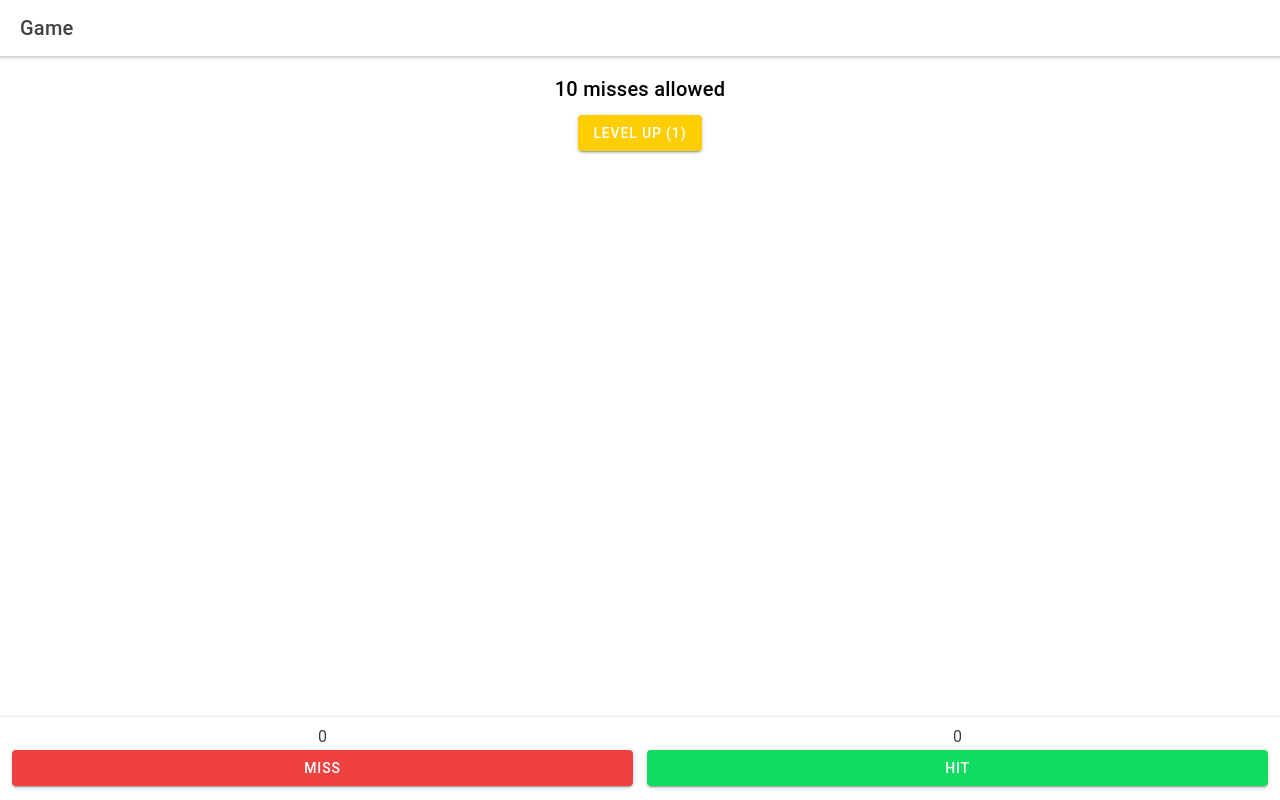
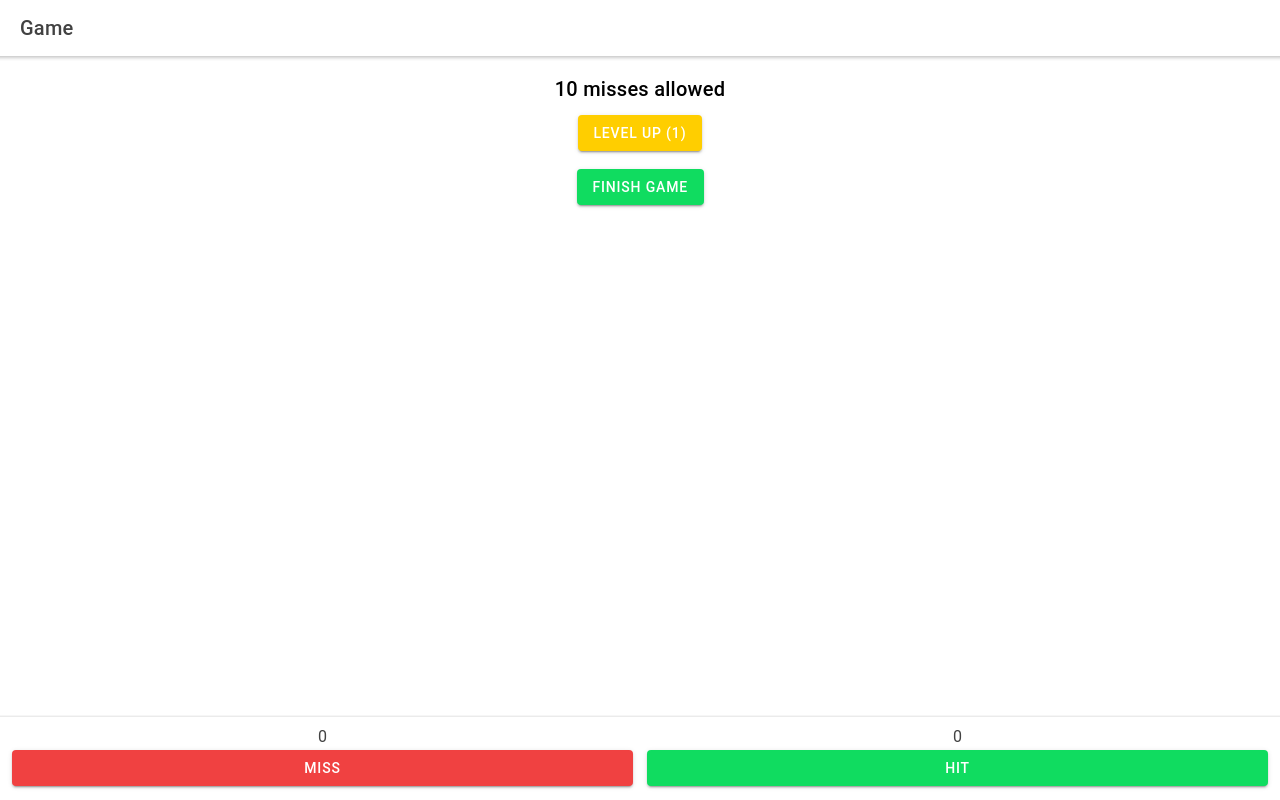
Before and after one commit to zivoradmilekic/office-basket, a React (Create React App) app: page /game in a window 1280 px wide. Built offline with nearby package versions, Linux system fonts and the light colour scheme.

Commit message:
Added Finish game optiion

```diff
--- a/src/pages/Game.tsx
+++ b/src/pages/Game.tsx
@@ -55,6 +55,21 @@ const Game: React.FC = () => {
     setMisses(0);
     setHits(0);
   };
+
+  const _handleFinishGame = () => {
+    let currentPlayers: any = {...players};
+    const points: number[] = [3, 2, 1];
+
+    Object.values(game)
+      .sort((a, b) => _sortPlayers(a, b))
+      .splice(0, 3)
+      .map((player:any, index) => {
+        currentPlayers[player.name].score += points[index];
+      });
+
+    setPlayers(currentPlayers);
+    window.history.back();
+  }
 
   const _sortPlayers = (curr:any, prev:any) => {
     let currHits = curr.hits;
@@ -126,6 +141,13 @@ const Game: React.FC = () => {
           </IonButton>
         </IonCol>
       </IonRow>
+      <IonRow>
+        <IonCol className="ion-text-center">
+          <IonButton color="success" onClick={() => _handleFinishGame()}>
+            Finish game
+          </IonButton>
+        </IonCol>
+      </IonRow>
     </IonGrid>
   );
 
```
